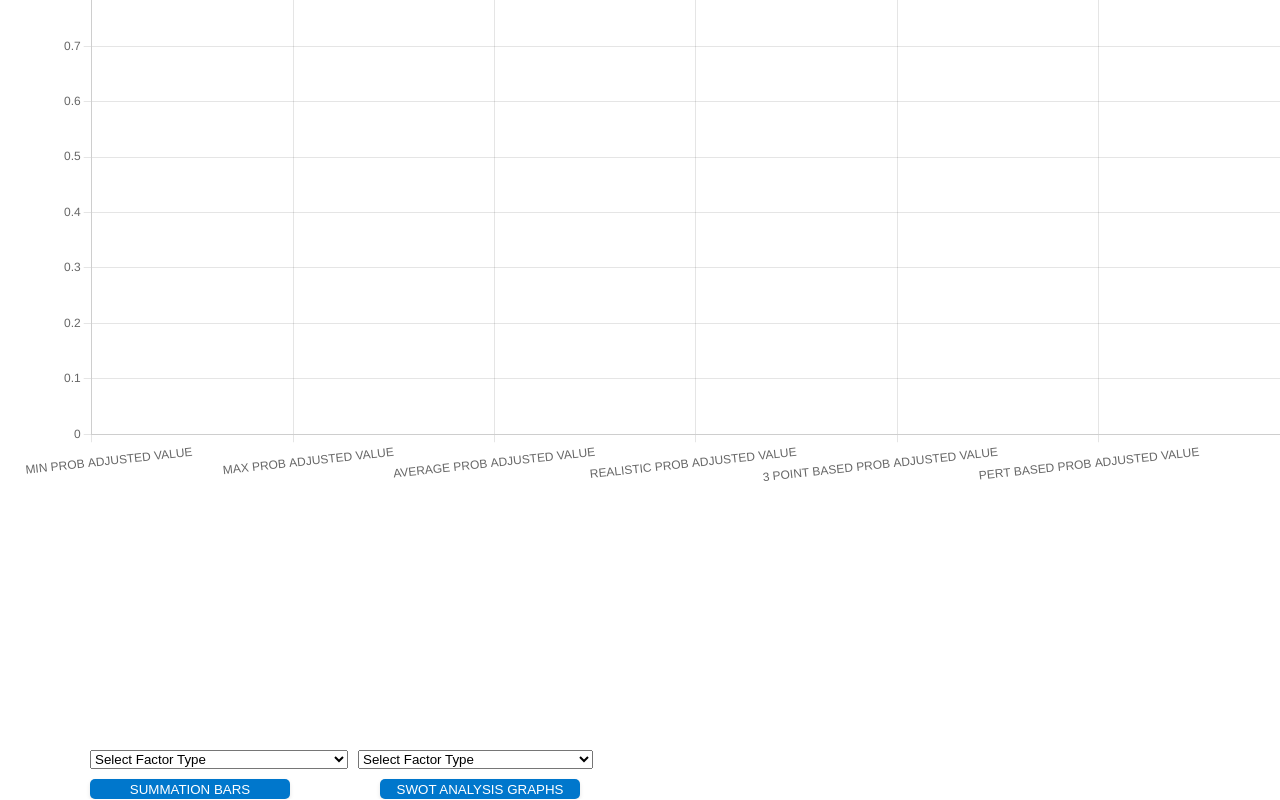
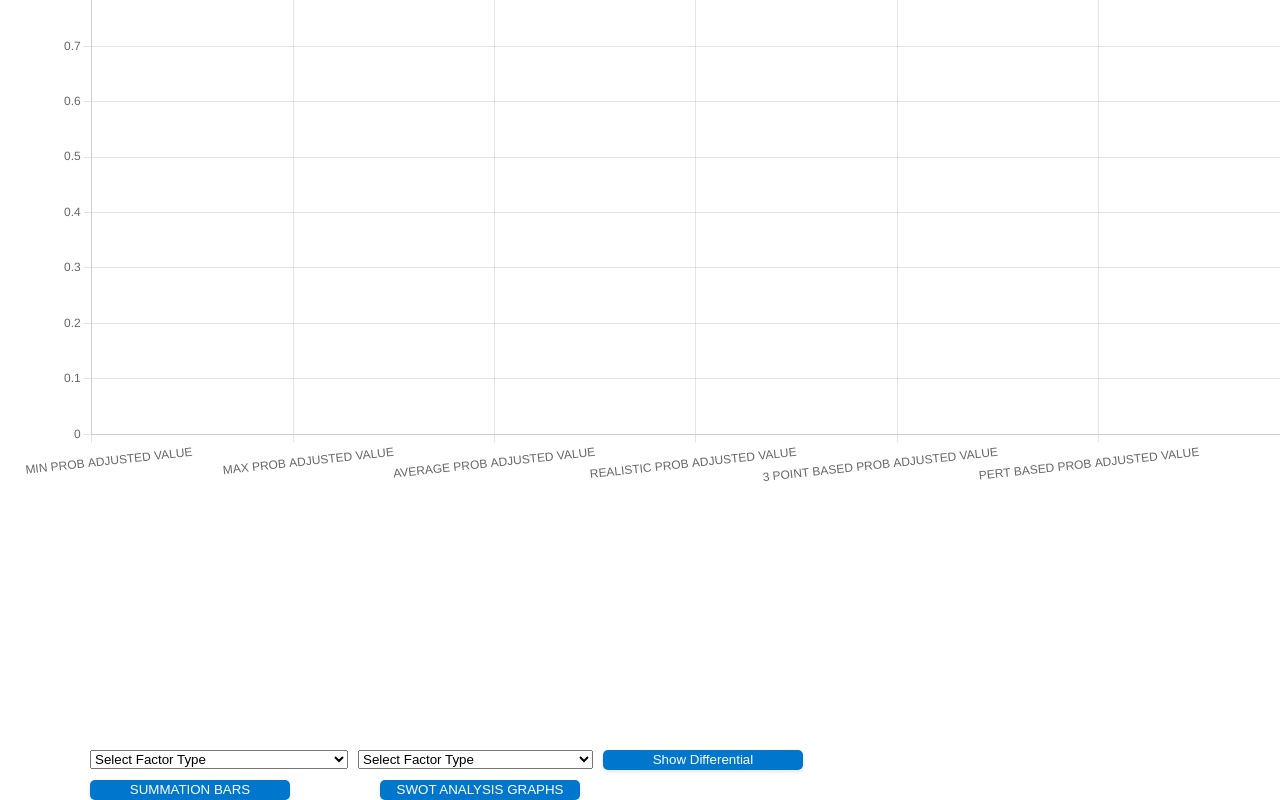
Before and after one commit to ej0306/CSC474_VizProject2, a React (Create React App) app in the folder viz474/: page /pos in a window 1280 px wide. Shown: the part 212-1012 px from the top of the page. Built offline with nearby package versions, Linux system fonts and the light colour scheme.

Commit message:
Update Positive and Negative to add differential

```diff
--- a/viz474/src/pages/js_files/PositiveNegativeBar.js
+++ b/viz474/src/pages/js_files/PositiveNegativeBar.js
@@ -5,13 +5,20 @@ import data_s from "../../json_files/strength.json";
 import data_w from "../../json_files/weakness.json";
 import data_op from "../../json_files/opportunity.json";
 import data_t from "../../json_files/threatanalysis.json";
+import data_ss from "../../json_files/strengthsum.json";
+import data_ww from "../../json_files/weaknesssum.json";
+import data_ops from "../../json_files/opportunitysum.json";
+import data_tt from "../../json_files/threatanalysissum.json";
 
 const PosBarGraph = () => {
   const [factorTypePos, setFactorTypePos] = useState("");
   const [factorTypeNeg, setFactorTypeNeg] = useState(""); // State to hold the selected factor type
+  const [differential, setDifferential] = useState("");
+  const [showData, setShowData] = useState(true);
 
   let positiveData = [];
   let negativeData = [];
+  let differentialData = [];
 
   if ((factorTypePos || factorTypeNeg) === "Patented Technology") {
     positiveData = [
@@ -124,7 +131,35 @@ const PosBarGraph = () => {
       data_t[2]["PERT BASED PROB ADJUSTED VALUE"],
     ];
   }
+  if (differential === "Differential") {
+    differentialData = [
+      data_ss[0]["MIN PROB ADJUSTED VALUE"] +
+        data_ops[0]["MIN PROB ADJUSTED VALUE"] -
+        (data_ww[0]["MIN PROB ADJUSTED VALUE"] +
+          data_tt[0]["MIN PROB ADJUSTED VALUE"]),
+      data_ss[0]["REALISTIC PROB ADJUSTED VALUE"] +
+        data_ops[0]["REALISTIC PROB ADJUSTED VALUE"] -
+        (data_ww[0]["REALISTIC PROB ADJUSTED VALUE"] +
+          data_tt[0]["REALISTIC PROB ADJUSTED VALUE"]),
+      data_ss[0]["MAX PROB ADJUSTED VALUE"] +
+        data_ops[0]["MAX PROB ADJUSTED VALUE"] -
+        (data_ww[0]["MAX PROB ADJUSTED VALUE"] +
+          data_tt[0]["MAX PROB ADJUSTED VALUE"]),
+      data_ss[0]["AVERAGE PROB ADJUSTED VALUE"] +
+        data_ops[0]["AVERAGE PROB ADJUSTED VALUE"] -
+        (data_ww[0]["AVERAGE PROB ADJUSTED VALUE"] +
+          data_tt[0]["AVERAGE PROB ADJUSTED VALUE"]),
+      data_ss[0]["3 POINT BASED PROB ADJUSTED VALUE"] +
+        data_ops[0]["3 POINT BASED PROB ADJUSTED VALUE"] -
+        (data_ww[0]["3 POINT BASED  PROB ADJUSTED VALUE"] +
+          data_tt[0]["3 POINT BASED  PROB ADJUSTED VALUE"]),
 
+      data_ss[0]["PERT BASED PROB ADJUSTED VALUE"] +
+        data_ops[0]["PERT BASED PROB ADJUSTED VALUE"] -
+        (data_ww[0]["PERT BASED PROB ADJUSTED VALUE"] +
+          data_tt[0]["PERT BASED PROB ADJUSTED VALUE"]),
+    ];
+  }
   const data = {
     labels: [
       "MIN PROB ADJUSTED VALUE",
@@ -144,6 +179,12 @@ const PosBarGraph = () => {
         label: "Negative",
         data: negativeData,
         backgroundColor: "rgba(197,69,86)",
+      },
+      {
+        label: "Differential",
+        data:
+          showData && differential === "Differential" ? differentialData : [],
+        backgroundColor: "rgba(255,239,194)",
       },
     ],
   };
@@ -176,6 +217,14 @@ const PosBarGraph = () => {
   };
   const handleButtonClickNeg = (selectedFactorTypeNeg) => {
     setFactorTypeNeg(selectedFactorTypeNeg);
+  };
+
+  const handleButtonClickDiff = () => {
+    if (differential === "Differential") {
+      setDifferential(""); // Toggle off differential data display
+    } else {
+      setDifferential("Differential"); // Toggle on differential data display
+    }
   };
 
   return (
@@ -230,6 +279,13 @@ const PosBarGraph = () => {
             <option value="Tax Code change">Threat - Tax Code change</option>
           </select>
         </div>
+        <div className="btn-grp-diff">
+          <button onClick={handleButtonClickDiff}>
+            {differential === "Differential"
+              ? "Hide Differential"
+              : "Show Differential"}
+          </button>
+        </div>
       </div>
     </>
   );
--- a/viz474/src/pages/stylesheets/posneg.css
+++ b/viz474/src/pages/stylesheets/posneg.css
@@ -15,3 +15,7 @@
 .btn-neg {
   margin-left: 10px;
 }
+
+.btn-grp-diff {
+  margin-left: 10px;
+}
```
